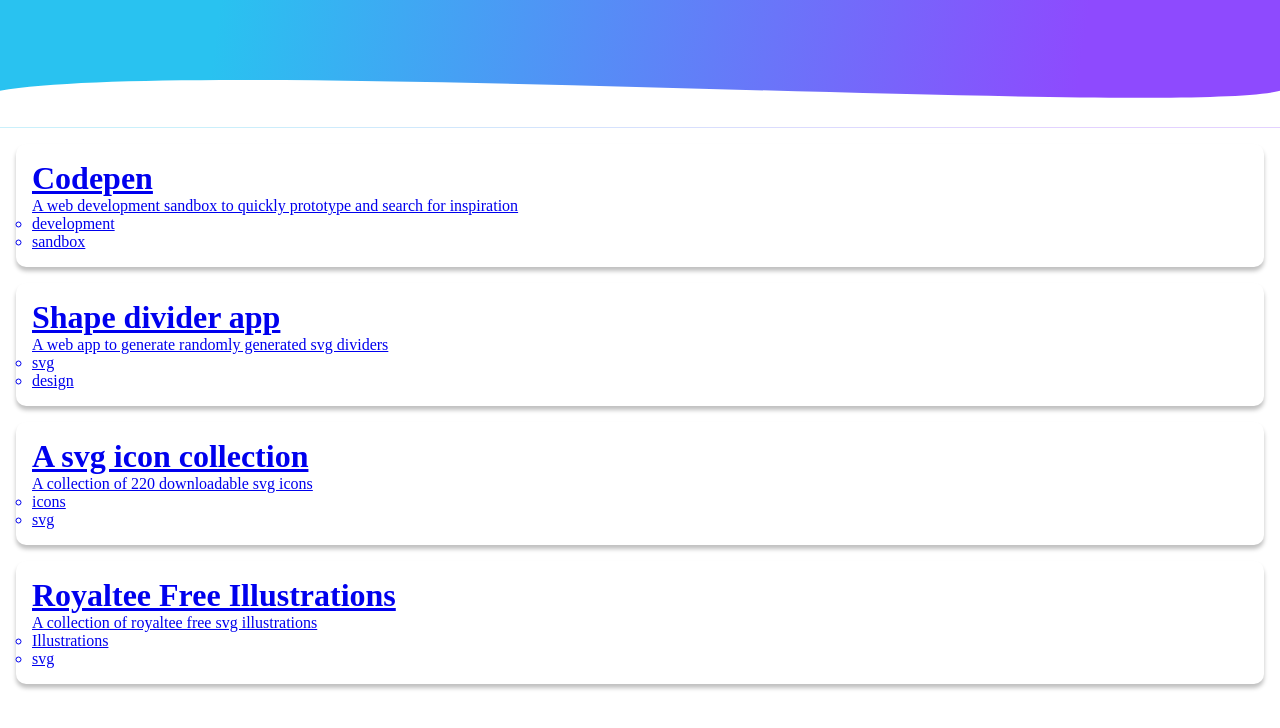
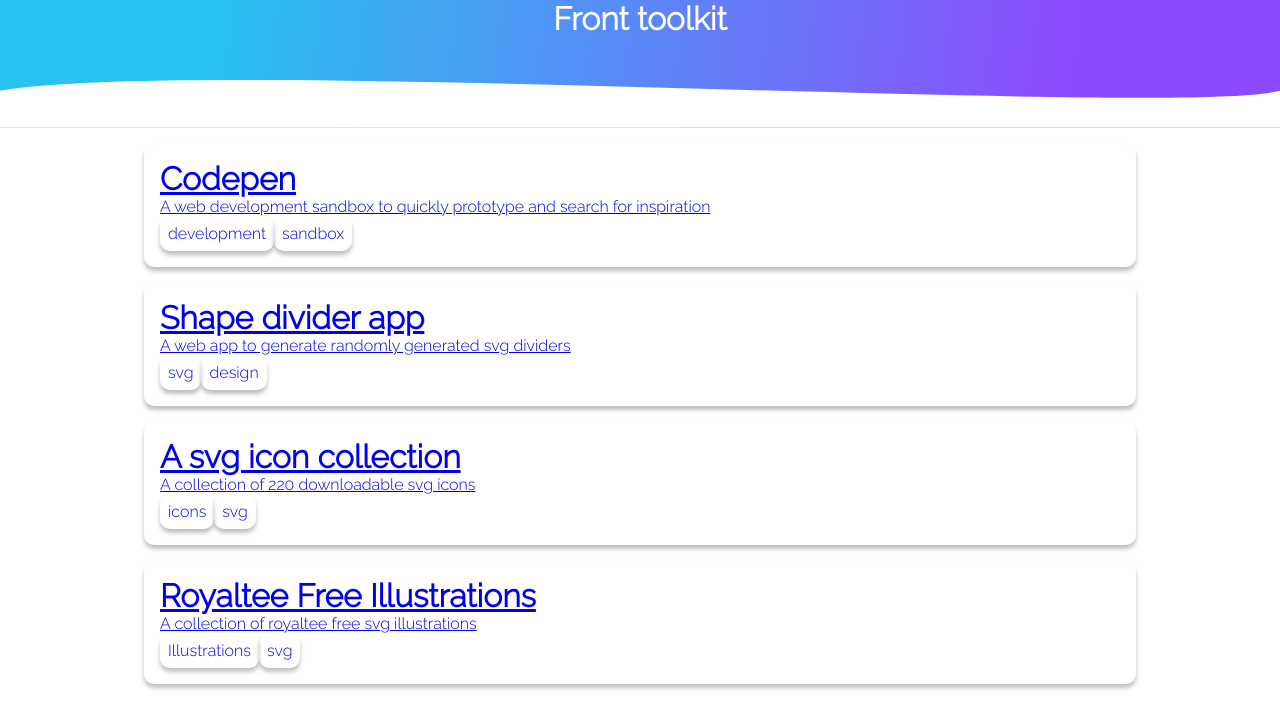
Before and after one commit to clemsau/front-toolkit, a Next.js app: page / in a window 1280 px wide. Shown: the top 728 px of the page. Built offline with nearby package versions, Linux system fonts and the light colour scheme.

Commit message:
Update style

```diff
--- a/components/ToolCard.js
+++ b/components/ToolCard.js
@@ -1,11 +1,11 @@
 export default function ToolCard({name, description, url, tags}) {
     return (
-        <div className="tool-card">
+        <div className="tool-card s-padded-container">
             <a href={url} target="_blank"><h1>{name}</h1>
             <p>{description}</p>
             <ul>
             {tags.map(tag => (
-                <li>{tag}</li>
+                <li className="button">{tag}</li>
             ))}
             </ul>
             </a>
--- a/pages/index.js
+++ b/pages/index.js
@@ -12,18 +12,24 @@
       <Head>
         <title>Front toolkit</title>
         <link rel="icon" href="/favicon.ico" />
+        <link href="https://fonts.googleapis.com/css2?family=Raleway:wght@300&display=swap" rel="stylesheet"/>
       </Head>
 
       <main>
         <div id="header-background">
+          <h1 id="title">Front toolkit</h1>
           <img src="images/Vector_1.svg" id="vector-1"></img>
         </div>
 
-      <ul>
-        {allToolsData.allToolsData.map(({ id, name, url, description, tags }) => (
-          <ToolCard name={name} description={description} url={url} tags={tags}></ToolCard>
-        ))}
-      </ul>
+      <div className="row">
+        <div className="side-content"></div>
+        <div className="main-content">
+          {allToolsData.allToolsData.map(({ id, name, url, description, tags }) => (
+            <ToolCard name={name} description={description} url={url} tags={tags}></ToolCard>
+          ))}
+        </div>
+        <div className="side-content"></div>
+        </div>
       </main>
     </div>
   )
--- a/styles/global.css
+++ b/styles/global.css
@@ -1,6 +1,8 @@
 * {
     padding: 0;
     margin: 0;
+    list-style: none;
+    font-family: 'Raleway', sans-serif;
 }
 
 #header-background {
@@ -18,6 +20,24 @@
     width: 100%;
 }
 
+#title {
+    color: white;
+    text-align: center;
+}
+
+.row {
+    display: flex;
+    flex-wrap: wrap;
+  }
+
+.main-content {
+    flex: 80%;
+}
+
+.side-content {
+    flex: 10%;
+}
+
 .tool-card {
     background: #FFFFFF;
     box-shadow: 0px 4px 4px rgba(0, 0, 0, 0.25);
@@ -25,3 +45,14 @@
     padding: 1rem;
     margin: 1rem;
 }
+
+.button {
+    display: inline-block;
+    padding: 0.5rem;
+    box-shadow: 0px 4px 4px rgba(0, 0, 0, 0.25);
+    border-radius: 10px;
+}
+
+.s-padded-container {
+    padding: 1rem;
+}
```
